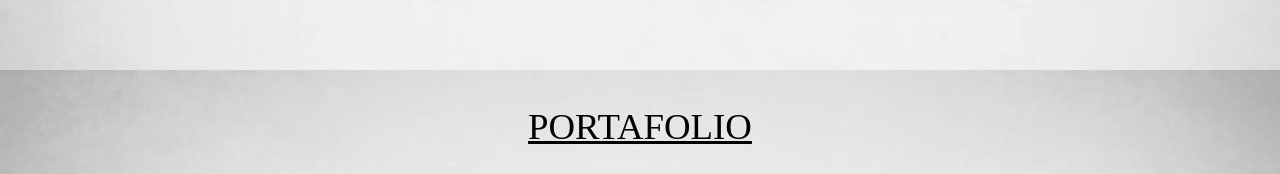
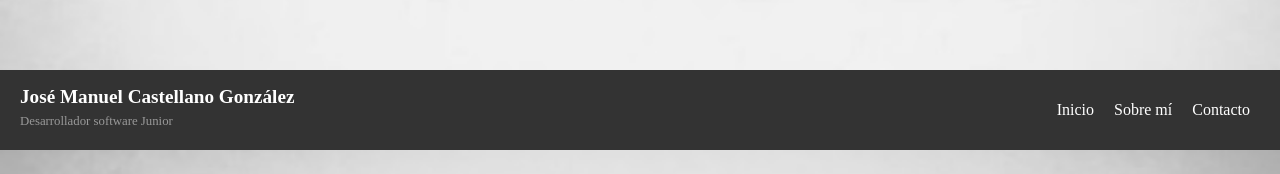
Before and after one commit to josemanuel80/hola-mundo, a React (Create React App) app: page / in a window 1280 px wide. Shown: the part 667-841 px from the top of the page. Built offline with nearby package versions, Linux system fonts and the light colour scheme.

Commit message:
version 3

```diff
--- a/public/index.html
+++ b/public/index.html
@@ -24,7 +24,7 @@
       work correctly both with client-side routing and a non-root public URL.
       Learn how to configure a non-root public URL by running `npm run build`.
     -->
-    <title>React App</title>
+    <title>Portafolio</title>
   </head>
   <body>
     <noscript>You need to enable JavaScript to run this app.</noscript>
--- a/src/components/Header.js
+++ b/src/components/Header.js
@@ -1,6 +1,8 @@
 import '../styles/Header.css';
-export const Header = () => {
+import React from 'react';
+const Header = () => {
   return (
+    <header>
       <div className="Application">
         <div className="header">
           <a id="logo-header" href="#Bio">
@@ -10,18 +12,19 @@ export const Header = () => {
           <nav>
             <ul>
               <li>
-              <a href="/#">Inicio</a>
+                <a href="/">Inicio</a>
               </li>
               <li>
-              <a href="/#bio">Sobre mí</a>
+                <a href="/bio">Sobre mí</a>
               </li>
               <li>
-              <a href="/#contact">Contacto</a>
+                <a href="/contact">Contacto</a>
               </li>
             </ul>
           </nav>
         </div>
       </div>
+    </header>
   );
 };
 export default Header;
--- a/src/components/Main.js
+++ b/src/components/Main.js
@@ -1,15 +1,15 @@
 import { BrowserRouter, Switch, Route } from 'react-router-dom';
 import App from './App.js';
-import { Header } from './Header';
+import Header from './Header';
 import { Bio } from './Bio';
 import { Contact } from './Contact';
 
 export const Main = () => {
   return (
     <BrowserRouter>
+      <Header />
       <Switch>
         <Route exact path={'/'} component={App} />
-        <Route path={'/'} component={Header} />
         <Route path={'/bio'} component={Bio} />
         <Route path={'/contact'} component={Contact} />
       </Switch>
```
Lines whose indentation alone changed are shown as unchanged.
